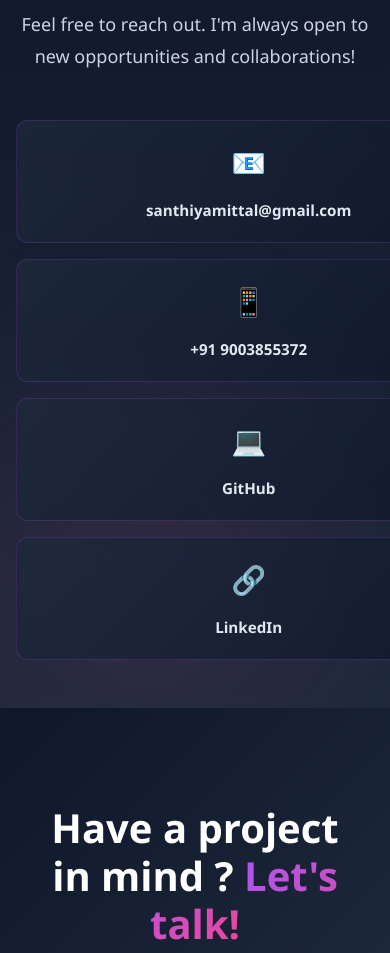
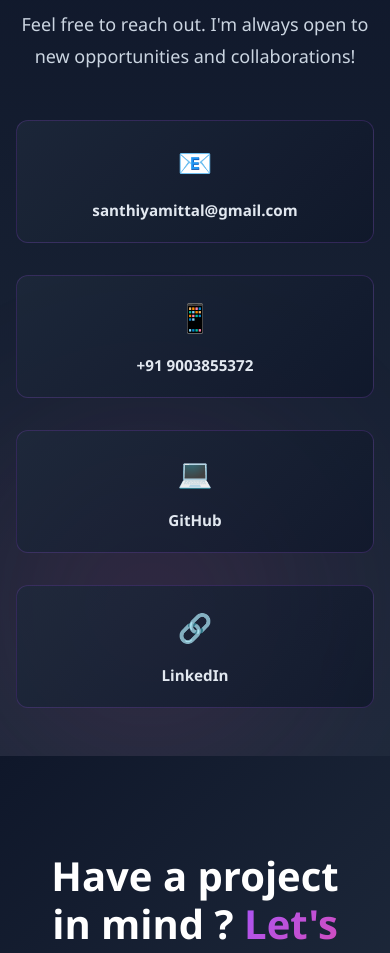
Before and after one commit to sanmittal/buildwithsanthiyamittal, a React (Vite) app: page / in a window 390 px wide. Shown: the part 7560-8513 px from the top of the page. Built offline with nearby package versions, Linux system fonts and the light colour scheme.

Commit message:
contact card ui Fixes changes added

```diff
--- a/src/components/Contact.css
+++ b/src/components/Contact.css
@@ -34,7 +34,7 @@
   color: #f1f5f9;
   letter-spacing: -0.5px;
   animation: fadeInUp 0.6s ease forwards;
-  white-space: nowrap;
+  white-space: normal;
 }
 
 .gradient-text {
@@ -66,11 +66,10 @@
 
 .contact-links {
   display: grid;
-  grid-template-columns: repeat(4, 3fr);
-  gap: 3rem;
+  grid-template-columns: repeat(auto-fit, minmax(220px, 1fr));
+  gap: 2rem;
   margin-top: 2rem;
-  width: 130%;
-  max-width: 2000px;
+  width: 100%;
 }
 
 .contact-link {
@@ -151,11 +150,6 @@
     padding: 3rem 1rem;
   }
 
-  .contact-links {
-    grid-template-columns: repeat(2, 1fr);
-    gap: 1.5rem;
-  }
-
   .contact-link {
     padding: 1.5rem;
   }
@@ -166,11 +160,6 @@
 }
 
 @media (max-width: 480px) {
-  .contact-links {
-    grid-template-columns: 1fr;
-    gap: 1rem;
-  }
-
   .contact-link {
     padding: 1.25rem;
   }
```
